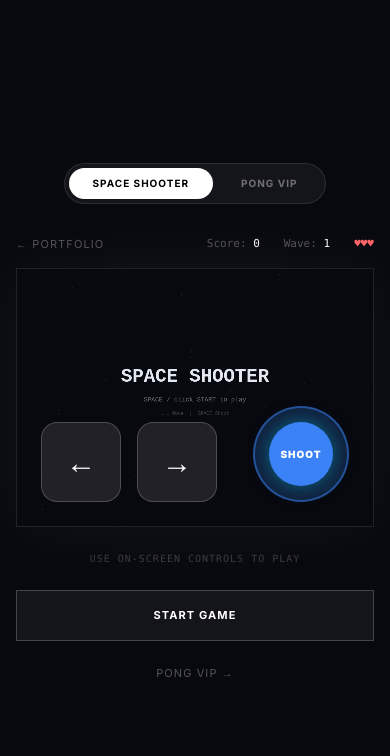
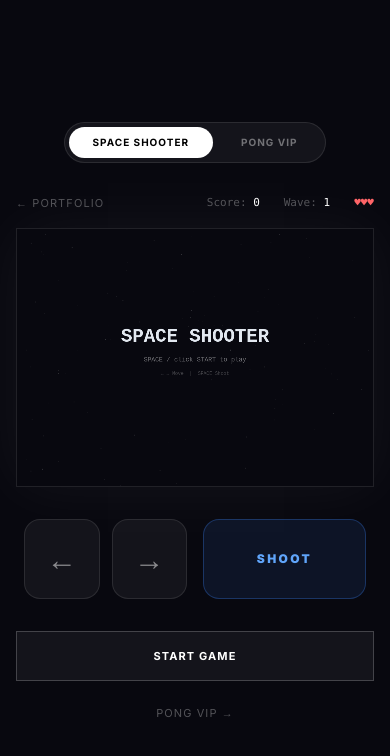
Before and after one commit to AhmadDiksa/diksa-s-3d-portfolio, a Next.js app: page /game in a window 390 px wide. Shown: the top 756 px of the page. Built offline with nearby package versions, Linux system fonts and the light colour scheme.

Commit message:
feat: implement space shooter mini-game using HTML5 Canvas

```diff
--- a/app/game/page.tsx
+++ b/app/game/page.tsx
@@ -211,26 +211,26 @@ export default function GamePage() {
       </div>
       <div className="relative border border-white/10 w-full max-w-[900px] aspect-[900/650]" style={{ boxShadow: '0 0 60px rgba(255,255,255,0.05)' }}>
         <canvas ref={canvasRef} width={GW} height={GH} className="w-full h-full block" />
+      </div>
 
-        {/* Mobile Controls Overlay */}
-        <div className="absolute inset-0 pointer-events-none md:hidden flex flex-col justify-end p-6 gap-6">
-          <div className="flex justify-between items-end w-full pointer-events-auto">
-            <div className="flex gap-4">
+      {/* Mobile Controls Bar (Below Canvas) */}
+      <div className="w-full max-w-[900px] md:hidden grid grid-cols-2 gap-4 mt-8 px-2">
+        <div className="flex gap-3">
           <button
             onPointerDown={() => { s.current.keys['ArrowLeft'] = true; }}
             onPointerUp={() => { s.current.keys['ArrowLeft'] = false; }}
             onPointerLeave={() => { s.current.keys['ArrowLeft'] = false; }}
-                className="w-20 h-20 bg-white/10 border border-white/20 rounded-2xl flex items-center justify-center active:bg-white/30 backdrop-blur-md select-none"
+            className="flex-1 h-20 bg-white/5 border border-white/10 rounded-2xl flex items-center justify-center active:bg-white/20 transition-colors select-none touch-none"
           >
-                <span className="text-3xl text-white">←</span>
+            <span className="text-3xl text-white/50">←</span>
           </button>
           <button
             onPointerDown={() => { s.current.keys['ArrowRight'] = true; }}
             onPointerUp={() => { s.current.keys['ArrowRight'] = false; }}
             onPointerLeave={() => { s.current.keys['ArrowRight'] = false; }}
-                className="w-20 h-20 bg-white/10 border border-white/20 rounded-2xl flex items-center justify-center active:bg-white/30 backdrop-blur-md select-none"
+            className="flex-1 h-20 bg-white/5 border border-white/10 rounded-2xl flex items-center justify-center active:bg-white/20 transition-colors select-none touch-none"
           >
-                <span className="text-3xl text-white">→</span>
+            <span className="text-3xl text-white/50">→</span>
           </button>
         </div>
 
@@ -241,18 +241,14 @@ export default function GamePage() {
           }}
           onPointerUp={() => { s.current.keys['Space'] = false; }}
           onPointerLeave={() => { s.current.keys['Space'] = false; }}
-              className="w-24 h-24 bg-brand-500/20 border-2 border-brand-500/50 rounded-full flex items-center justify-center active:scale-90 transition-transform backdrop-blur-md select-none"
+          className="h-20 bg-brand-500/10 border border-brand-500/30 rounded-2xl flex items-center justify-center active:scale-95 transition-all select-none touch-none"
         >
-              <div className="w-16 h-16 bg-brand-500 rounded-full shadow-[0_0_20px_rgba(6,182,212,0.5)] flex items-center justify-center">
-                <span className="text-[10px] font-black uppercase tracking-widest text-white">Shoot</span>
-              </div>
+          <span className="text-xs font-black uppercase tracking-[0.2em] text-brand-400">Shoot</span>
         </button>
       </div>
-        </div>
-      </div>
-      <div className="w-full max-w-[900px] flex flex-col md:flex-row justify-between items-center mt-6 gap-6">
+
+      <div className="w-full max-w-[900px] flex flex-col md:flex-row justify-between items-center mt-8 gap-6">
         <p className="hidden md:block text-[11px] font-mono text-white/20">← → MOVE  |  SPACE SHOOT</p>
-        <p className="md:hidden text-[10px] font-mono text-white/20 text-center uppercase tracking-widest">Use On-Screen Controls To Play</p>
 
         <button onClick={startGame} className="w-full md:w-auto px-10 py-4 text-[11px] uppercase tracking-widest font-bold border border-white/20 text-white hover:bg-white hover:text-black transition-all duration-200 bg-white/5">
           {gameState === 'idle' ? 'Start Game' : 'Play Again'}
```
Lines whose indentation alone changed are shown as unchanged.
